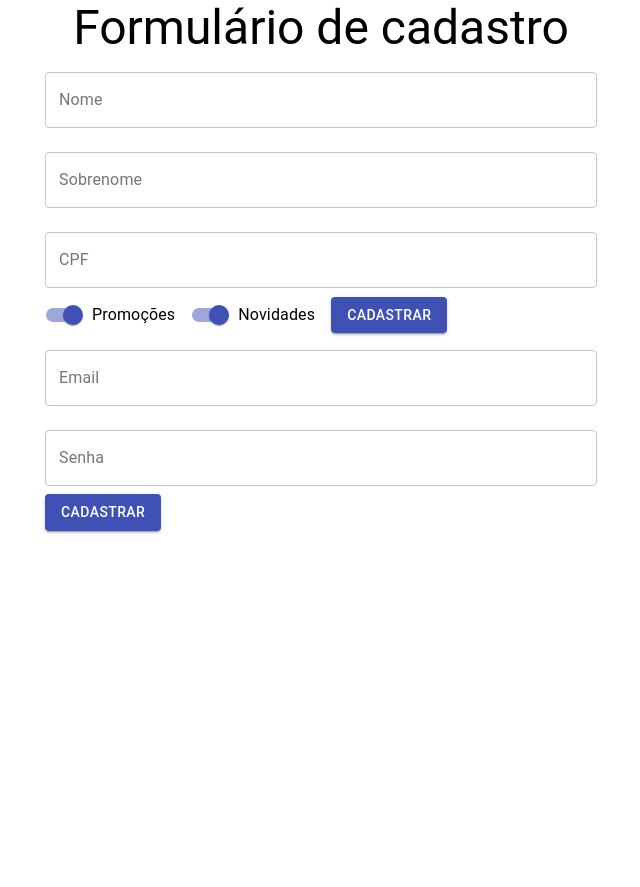
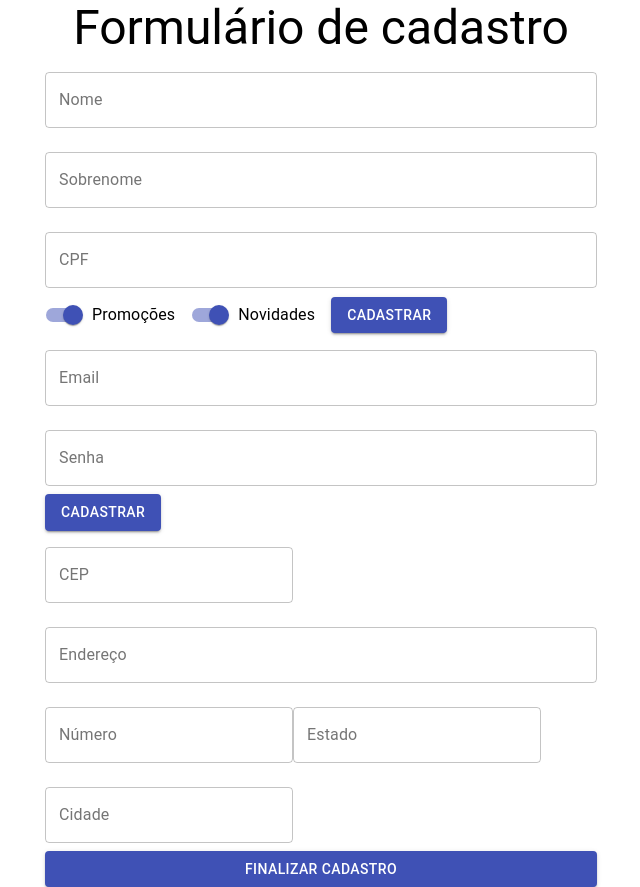
Before and after one commit to Louissilver/formcadastro_react, a React (Create React App) app: page / in a window 1280 px wide. Shown: the whole page, without its empty margins (319-959 px from the left). Before the commit the page ends 800 px from the top, so only its background shows below. Built offline with nearby package versions, Linux system fonts and the light colour scheme.

Commit message:
Novos componentes de cadastro

```diff
--- /dev/null
+++ b/src/components/FormularioCadastro/DadosEntrega.jsx
@@ -0,0 +1,55 @@
+import { Button, TextField } from "@material-ui/core";
+import React from "react";
+
+function DadosEntrega() {
+  return (
+    <form>
+      <TextField
+        id="cep"
+        label="CEP"
+        type="number"
+        variant="outlined"
+        placeholder="Ex: Silva"
+        margin="normal"
+      />
+      <TextField
+        id="endereco"
+        label="Endereço"
+        type="text"
+        variant="outlined"
+        placeholder="Ex: Silva"
+        fullWidth
+        margin="normal"
+      />
+      <TextField
+        id="numero"
+        label="Número"
+        type="number"
+        variant="outlined"
+        placeholder="Ex: Silva"
+        margin="normal"
+      />
+      <TextField
+        id="estado"
+        label="Estado"
+        type="text"
+        variant="outlined"
+        placeholder="Ex: Silva"
+        margin="normal"
+      />
+      <TextField
+        id="cidade"
+        label="Cidade"
+        type="text"
+        variant="outlined"
+        placeholder="Ex: Silva"
+        margin="normal"
+      />
+      <Button type="submit" variant="contained" color="primary" fullWidth>
+        Finalizar cadastro
+      </Button>
+    </form>
+  );
+}
+
+export default DadosEntrega;
--- a/src/components/FormularioCadastro/DadosUsuario.jsx
+++ b/src/components/FormularioCadastro/DadosUsuario.jsx
@@ -23,8 +23,7 @@
         margin="normal"
       />
       <Button type="submit" variant="contained" color="primary">
-        {" "}
-        Cadastrar{" "}
+        Cadastrar
       </Button>
     </form>
   );
--- a/src/components/FormularioCadastro/FormularioCadastro.jsx
+++ b/src/components/FormularioCadastro/FormularioCadastro.jsx
@@ -1,4 +1,5 @@
 import React, { useState } from "react";
+import DadosEntrega from "./DadosEntrega";
 import DadosPessoais from "./DadosPessoais";
 import DadosUsuario from "./DadosUsuario";
 
@@ -10,6 +11,7 @@
     <>
       <DadosPessoais onSubmit={onSubmit} validarCPF={validarCPF} />
       <DadosUsuario />
+      <DadosEntrega />
     </>
   );
 }
```
Also changed, not shown: 1 other file (tests, documents, lock files or other folders).
